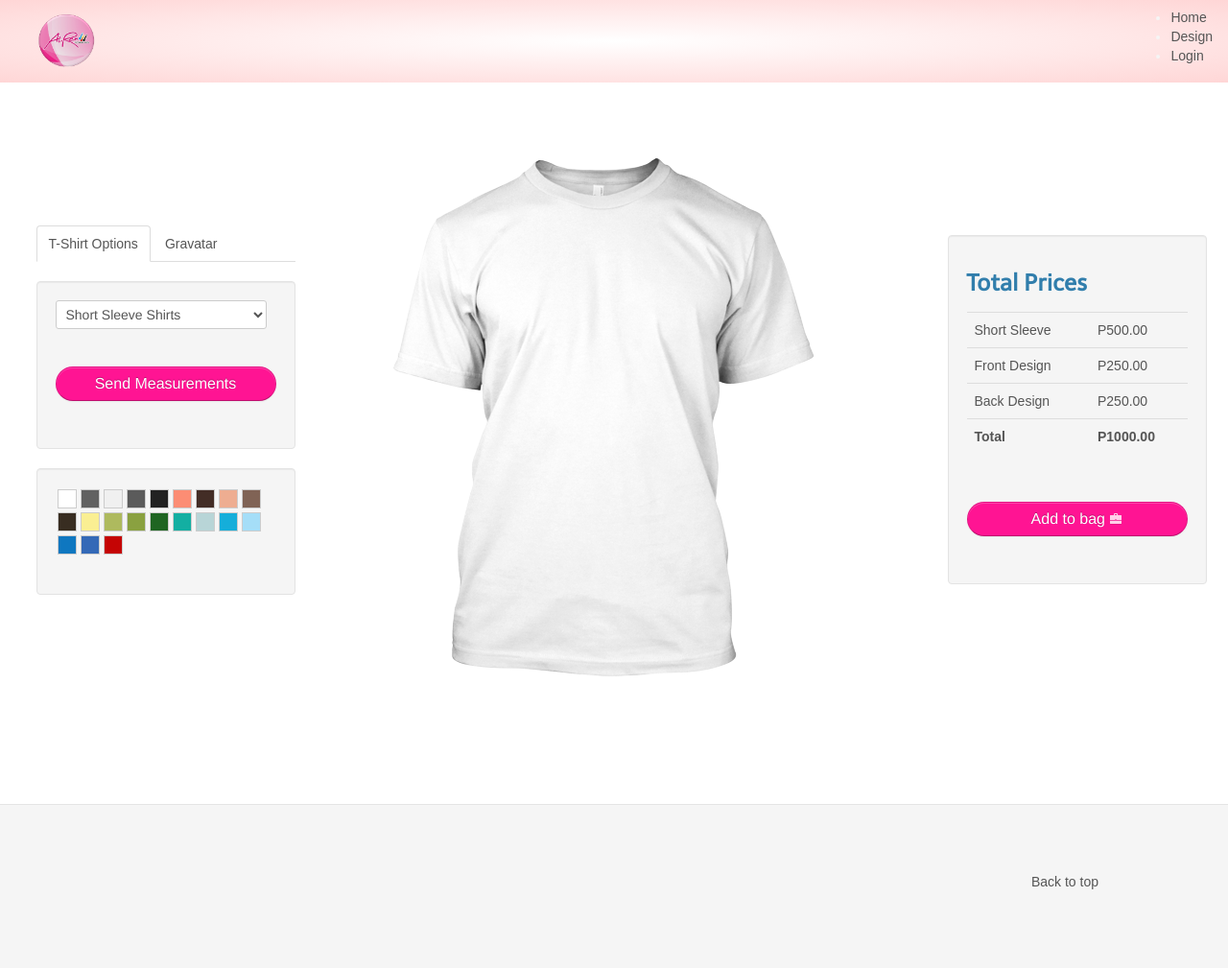
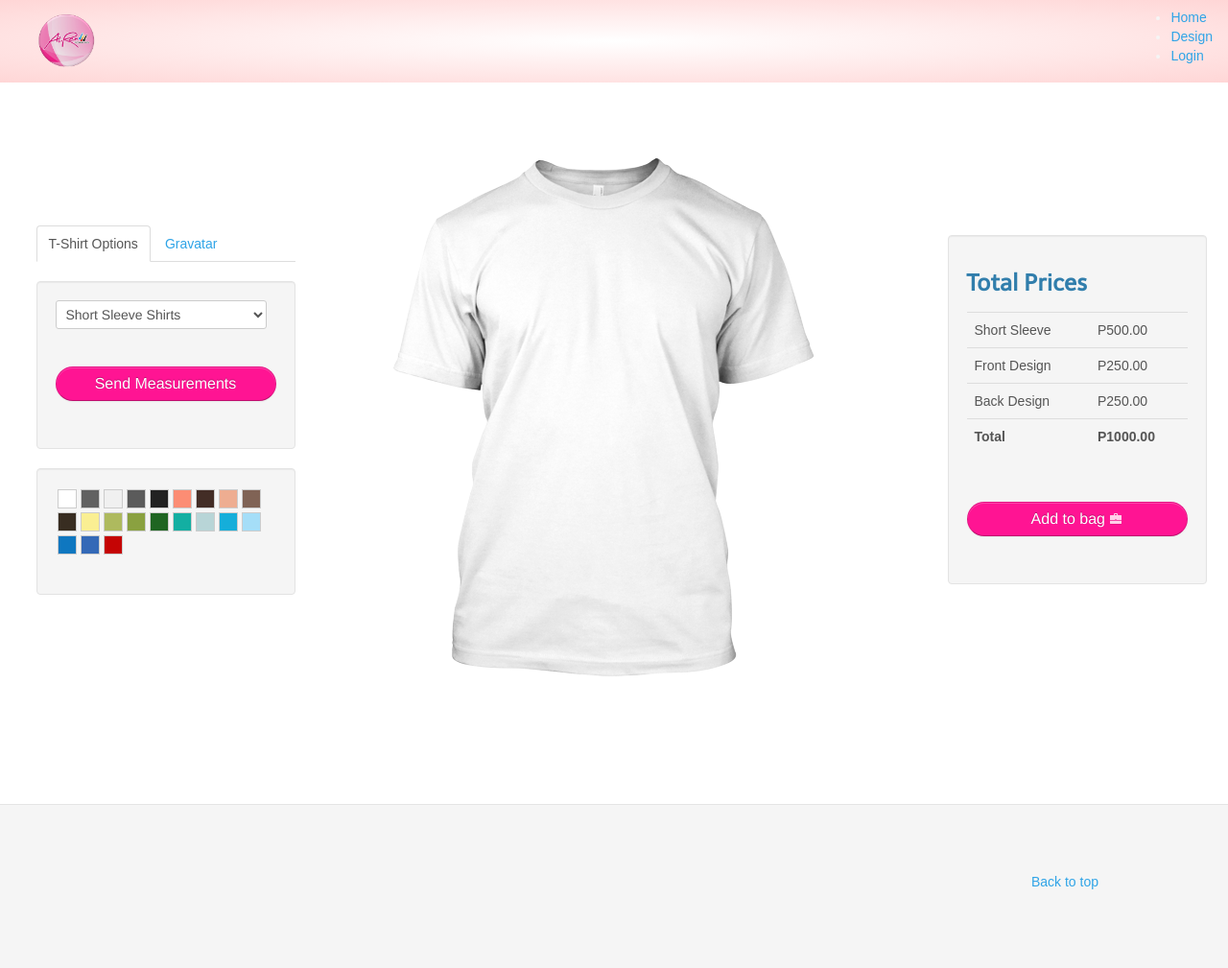
Before and after one commit to abbey1298/Ai-Ren, a PHP site: page /index.php in a window 1280 px wide. Shown: the whole page at 96% size. Run offline with PHP 8.4, Linux system fonts and the light colour scheme; some libraries are stand-ins or nearby versions.

Commit message:
edit style

```diff
--- a/style.css
+++ b/style.css
@@ -17,10 +17,10 @@ nav{
 	text-align: right;
 } */
 
-a{
+/*a{
 	text-decoration: none;
 	color: #555;
-}
+}*/
 p{
 	color: #555;
 }
```
